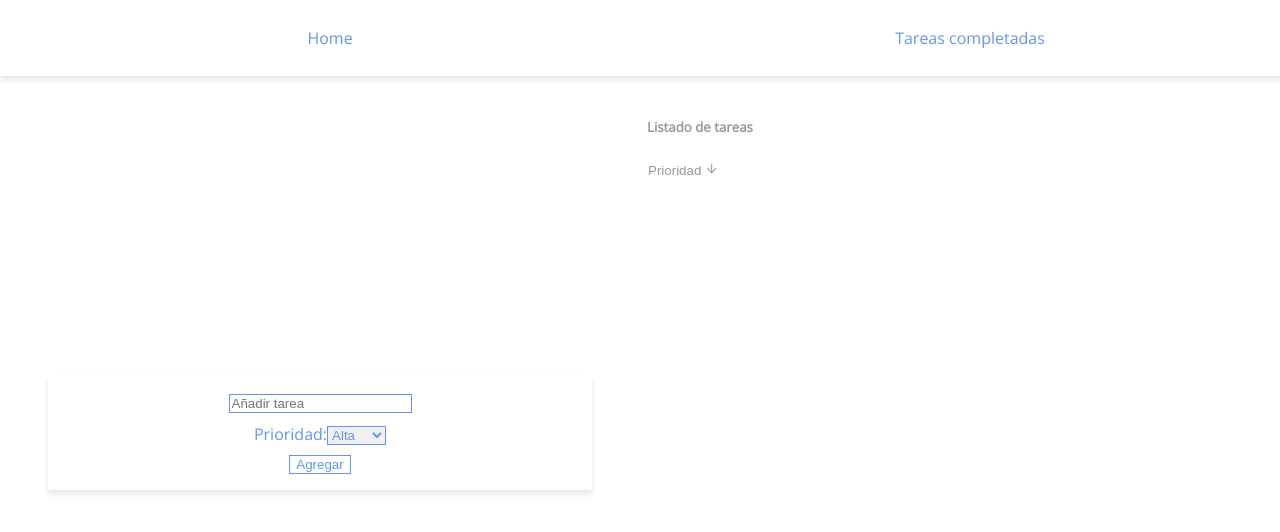
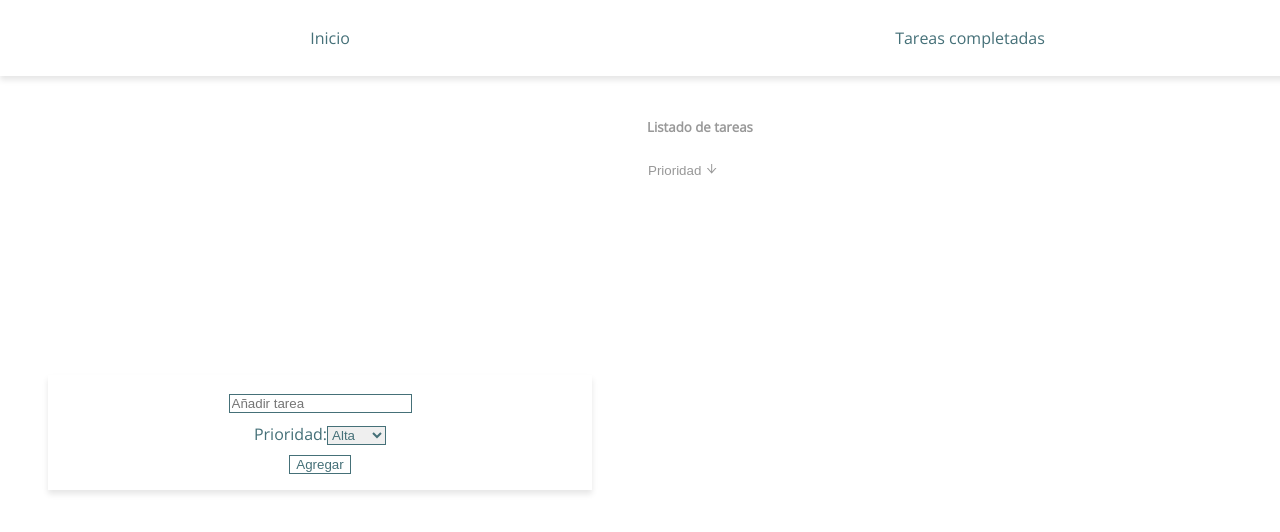
Before and after one commit to jgabrielmedina/ToDoList, a React (Create React App) app: page / in a window 1280 px wide. Shown: the top 532 px of the page. Built offline with nearby package versions, Linux system fonts and the light colour scheme.

Commit message:
cambios en el color del inicio

```diff
--- a/src/Components/FormRedux.css
+++ b/src/Components/FormRedux.css
@@ -8,24 +8,24 @@
 }
 
 .inputForm{
-    border: 1px solid cornflowerblue;
+    border: 1px solid #457078;
     /* padding-bottom: 31px; */
     margin-bottom: 10px;
 }
 
 .labelForm{
-    color: cornflowerblue;
+    color: #457078;
 }
 
 .selectForm{
-    color: cornflowerblue;
-    border: 1px solid cornflowerblue;
+    color: #457078;
+    border: 1px solid #457078;
 }
 
 .buttonForm{
     background-color: white;
-    color: cornflowerblue;
-    border: 1px solid cornflowerblue;
+    color:#457078;
+    border: 1px solid #457078;
     margin-top: 10px;
 }
 
@@ -54,7 +54,7 @@
 }
 
 .header a {
-    color: cornflowerblue;
+    color: #457078;
     text-decoration: none;
     padding-bottom: 0.3px;
 }
--- a/src/Components/Layout.jsx
+++ b/src/Components/Layout.jsx
@@ -5,7 +5,7 @@ export const Layout = ( ) => {
     return(
         <>
               <div className="header">
-                <div><Link to="/">Home</Link></div>
+                <div><Link to="/">Inicio</Link></div>
               <div>   <Link to="/completadas">Tareas completadas</Link></div>
               </div>
               <Outlet/>
```
